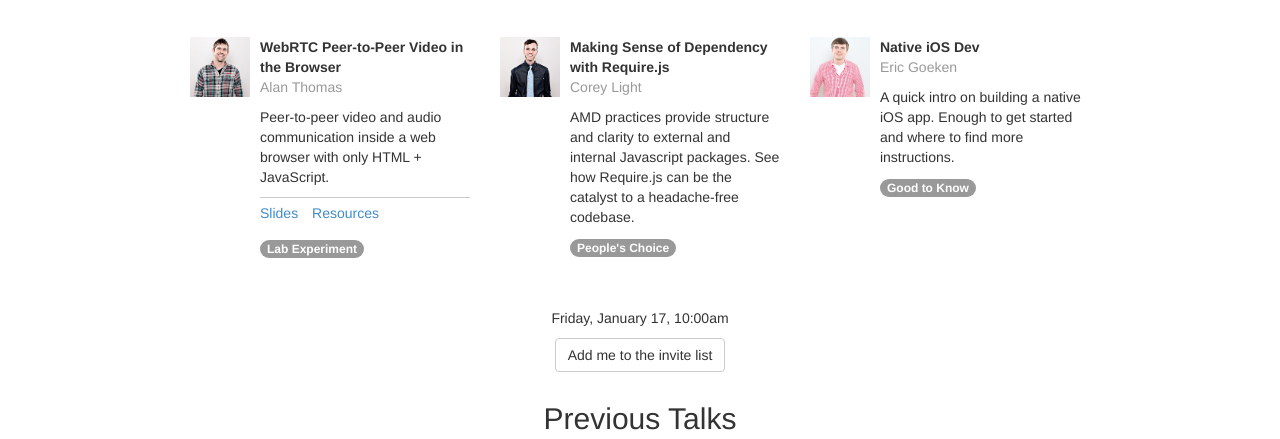
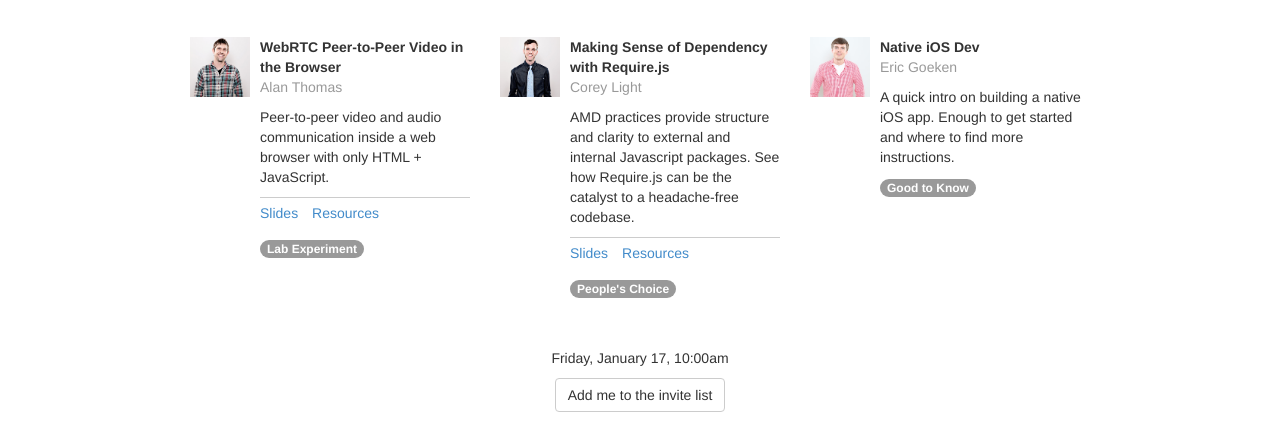
Before and after one commit to BarkleyUS/showmetech, a plain HTML site: page index.html in a window 1280 px wide. Shown: the part 612-1051 px from the top of the page. Drawn offline with Linux system fonts and the light colour scheme.

Commit message:
add corey slide links and fix dates

```diff
--- a/index.html
+++ b/index.html
@@ -85,6 +85,10 @@
                             </p>
                             <p>
                                 AMD practices provide structure and clarity to external and internal Javascript packages. See how Require.js can be the catalyst to a headache-free codebase.
+                            </p>
+                            <p class="talk-links">
+                                <a href="talks/corey_light-intro_to_amd/slides.html">Slides</a>
+                                <a href="talks/corey_light-intro_to_amd/resources.html">Resources</a>
                             </p>
                             <p><span class="badge">People's Choice</span></p>
                         </div>
```
Also changed, not shown: talks/alan_thomas-webrtc_peer_to_peer_video_in_the_browser/slides.html (+1 -1 lines), talks/corey_light-intro_to_amd/slides.html (+1 -1 lines).
